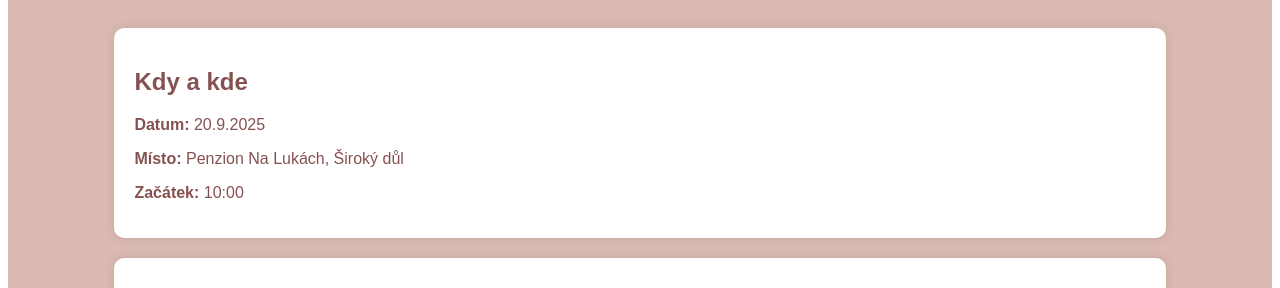
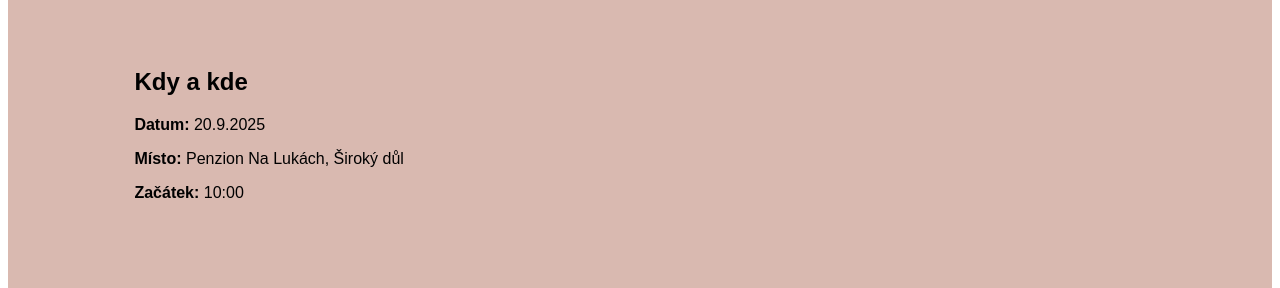
Before and after one commit to miroslavreznik/wedding-website, a React (Create React App) app: page / in a window 1280 px wide. Shown: the part 1106-1394 px from the top of the page. Built offline with nearby package versions, Linux system fonts and the light colour scheme.

Commit message:
pozadi fotek

```diff
--- a/src/App.js
+++ b/src/App.js
@@ -8,9 +8,9 @@ import { FaChevronDown } from "react-icons/fa";
 const colors = {
   background: "#d9b9b0",
   primary: "#673535",
-  secondary: "#3e161b",
+  secondary: "#865151",
   accent: "#7d7c6d",
-  text: "#865151",
+  text: "#3e161b1",
 };
 
 const WeddingMap = () => (
@@ -202,11 +202,11 @@ const Header = styled.header`
 `;
 
 const Section = styled.section`
-  background: white;
+  background: transparent;
   padding: 20px;
   width: 80%;
   margin: 20px auto;
-  box-shadow: 0px 0px 10px rgba(0, 0, 0, 0.1);
+  box-shadow: none;
   border-radius: 10px;
 `;
 
@@ -215,13 +215,13 @@ const GallerySection = styled(Section)`
 `;
 
 const GalleryImage = styled.img`
-  max-height: 500px;
+  max-height: 600px;
   width: auto;
   height: auto;
   max-width: 100%;
   object-fit: contain;
   border-radius: 10px;
-  box-shadow: 0px 0px 10px rgba(0, 0, 0, 0.1);
+  box-shadow: none;
   display: block;
   margin: 0 auto;
 `;
```
